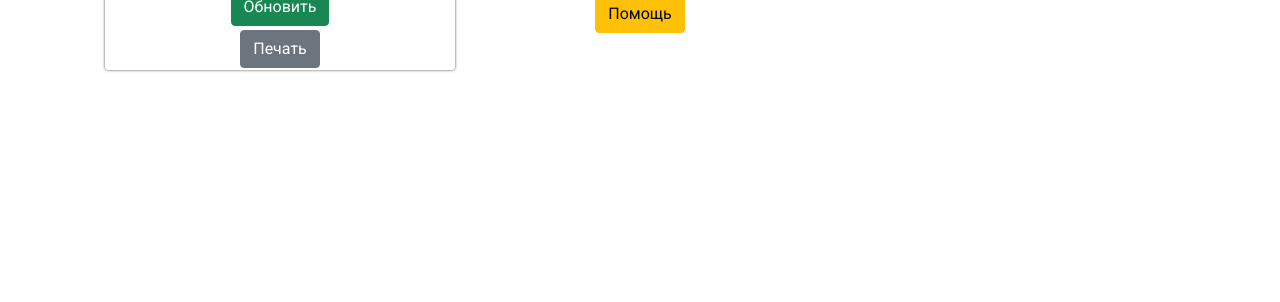
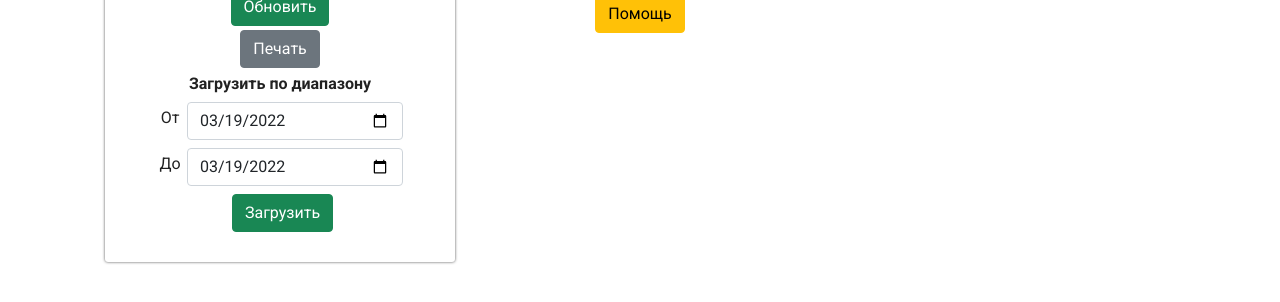
Before and after one commit to Haano/schoolClient, a Vue app: page /Statistic in a window 1280 px wide. Shown: the part 186-488 px from the top of the page. Built offline with nearby package versions, Linux system fonts and the light colour scheme; no server answers.

Commit message:
main home 15.04

```diff
--- a/public/index.html
+++ b/public/index.html
@@ -15,6 +15,7 @@
     <link type="text/css" rel="stylesheet" href="//unpkg.com/bootstrap/dist/css/bootstrap.min.css" />
     <link href="https://cdn.jsdelivr.net/npm/bootstrap@5.0.2/dist/css/bootstrap.min.css" rel="stylesheet" integrity="sha384-EVSTQN3/azprG1Anm3QDgpJLIm9Nao0Yz1ztcQTwFspd3yD65VohhpuuCOmLASjC" crossorigin="anonymous" />
     <script src="https://cdn.jsdelivr.net/npm/bootstrap@5.0.2/dist/js/bootstrap.bundle.min.js" integrity="sha384-MrcW6ZMFYlzcLA8Nl+NtUVF0sA7MsXsP1UyJoMp4YLEuNSfAP+JcXn/tWtIaxVXM" crossorigin="anonymous"></script>
+    <link href="https://cdn.jsdelivr.net/npm/bootstrap@5.1.3/dist/css/bootstrap.min.css" rel="stylesheet" integrity="sha384-1BmE4kWBq78iYhFldvKuhfTAU6auU8tT94WrHftjDbrCEXSU1oBoqyl2QvZ6jIW3" crossorigin="anonymous" />
 </head>
 
 <body>
--- a/src/App.vue
+++ b/src/App.vue
@@ -48,3 +48,4 @@ export default {
   name: "app",
 };
 </script>
+<style lang="scss"></style>
--- a/src/components/Statistic.vue
+++ b/src/components/Statistic.vue
@@ -38,8 +38,53 @@
               Печать
             </button>
           </div>
+
+          <div class="class-mark-change">
+            <b> Загрузить по диапазону</b>
+            <div class="flex-food-main">
+              <div class="flex-food-main">
+                <div style="width: 30px; padding-top: 6px">От</div>
+                <div class="flex" style="width: 220px">
+                  <input
+                    type="date"
+                    v-model="dateFrom"
+                    id="DateFrom"
+                    required
+                    class="form-control"
+                  />
+                </div>
+              </div>
+              <div class="flex-food-main">
+                <div style="width: 30px; padding-top: 6px">До</div>
+                <div class="flex" style="width: 220px">
+                  <input
+                    type="date"
+                    v-model="dateBefore"
+                    id="DateBefore"
+                    required
+                    class="form-control"
+                  />
+                </div>
+              </div>
+              <div class="flex-food-main">
+                <div
+                  class="flex-food"
+                  style="width: 100px; padding: 2px 0 0 5px"
+                >
+                  <button
+                    @click="initializationByRange()"
+                    class="btn btn-success"
+                  >
+                    Загрузить
+                  </button>
+                </div>
+              </div>
+            </div>
+            <br />
+          </div>
         </div>
       </div>
+
       <div>
         <div class="class-mark">
           <ul id="ul-stat">
@@ -155,6 +200,8 @@ import TutorialDataService from "../services/TutorialDataService";
 export default {
   data() {
     return {
+      dateFrom: [],
+      dateBefore: [],
       sCategory: [],
       globalOption: [],
       headers: [
@@ -217,6 +264,17 @@ export default {
       this.changeGlobalOption(this.globalOption);
       //посчитать данные
     },
+    async initializationByRange() {
+      this.clearFullData();
+
+      await this.getAllClass(); //get классов в classList
+      await this.getMarksByDateRange(); // получить все марки (marks and marksPrint)
+      await this.findAllStudents(); // получить всех учеников (students)
+      await this.defineTileColorClass(); //покрасить плитки в нужный цвет
+      await this.countStat();
+      this.changeGlobalOption(this.globalOption);
+      //посчитать данные
+    },
 
     clearFullData() {
       this.classList = [];
@@ -250,6 +308,22 @@ export default {
           console.log(e);
         });
     },
+
+    async getMarksByDateRange() {
+      await TutorialDataService.findMarksByDateRange({
+        classID: null,
+        dateFrom: this.dateFrom,
+        dateBefore: this.dateBefore,
+      })
+        .then((response) => {
+          this.getMarksToPrint(Object.values(response.data));
+          this.marks = Object.values(response.data);
+        })
+        .catch((e) => {
+          console.log(e);
+        });
+    },
+
     getMarksToPrint(data) {
       data.map((mark) => {
         if (mark.causesID != "" && mark.causesID != "Питался") {
@@ -292,7 +366,7 @@ export default {
       console.log("this.marks", this.marks);
       console.log("this.countAll", this.countAll);
       alert(
-        "Красная - еще не подали \nСиняя - подали, но изменили в течении дня \nЗеленые - подали без изменения"
+        "Красная - еще не подали \nСиняя - подали, но изменили в течении дня \nЗеленые - подали без изменения \nПроценты считаются от количества учеников, на которых подали данные (Данные отправлены на: Х)",
       );
     },
     async getFullNameStudents() {
@@ -305,12 +379,12 @@ export default {
             this.$set(
               this.marksPrint[j],
               "FirstName",
-              this.studentsList[i].FirstName
+              this.studentsList[i].FirstName,
             );
             this.$set(
               this.marksPrint[j],
               "LastName",
-              this.studentsList[i].LastName
+              this.studentsList[i].LastName,
             );
             change = true;
             console.log(" BREAK j", j);
@@ -393,8 +467,12 @@ export default {
 
     retrieveData() {
       //поставить текущую дату
-      document.getElementById("Date").value = new Date();
+      // document.getElementById("Date").value = new Date();
+      // document.getElementById("DateBefore").value = new Date();
+      // document.getElementById("DateFrom").value = new Date();
       this.$set(this.sDates, "date", new Date().toISOString().slice(0, 10));
+      this.dateFrom = new Date().toISOString().slice(0, 10);
+      this.dateBefore = new Date().toISOString().slice(0, 10);
     },
 
     getDisplayClass(data) {
@@ -522,7 +600,7 @@ export default {
             this.$set(
               this.classListAll[j],
               "count",
-              this.classListAll[j].count + 1
+              this.classListAll[j].count + 1,
             );
 
             // let countCat = this.sCategory[i].sCategory;
@@ -533,12 +611,12 @@ export default {
                 this.$set(
                   this.classListAll[j],
                   this.sCategory[i].id,
-                  arrayCat[i]
+                  arrayCat[i],
                 );
                 this.$set(
                   this.sCategory[i],
                   "count",
-                  this.sCategory[i].count + 1
+                  this.sCategory[i].count + 1,
                 );
                 console.log("СЛОЖИЛ", this.sCategory[i]);
               }
@@ -555,7 +633,7 @@ export default {
         this.$set(
           this.classListAll[this.classListAll.length - 1],
           this.sCategory[i].id,
-          this.sCategory[i].count
+          this.sCategory[i].count,
         );
       }
 
@@ -571,6 +649,7 @@ export default {
           console.log(e);
         });
     },
+
     getDispleyCategory(data) {
       return {
         sCategory: data.cat,
@@ -580,7 +659,7 @@ export default {
     },
 
     reversedMessage: function (data) {
-      let a = (data / this.studentsList.length) * 100;
+      let a = (data / this.marks.length) * 100;
       console.log(a);
       // `this` указывает на экземпляр vm
       return a.toFixed(2);
--- /dev/null
+++ b/src/components/login.vue
@@ -0,0 +1,94 @@
+<template>
+  <div v-if="show" class="modal-shadow" @click.self="closeModal">
+    <div>
+      <div class="modal-close" @click="closeModal">&#10006;</div>
+      <slot name="title">
+        <h3 class="modal-title">Заголовок</h3>
+      </slot>
+      <slot name="body">
+        <div class="modal-content">Дефолтный контент модального окна</div>
+      </slot>
+      <slot name="footer">
+        <div class="modal-footer">
+          <button class="modal-footer__button" @click="closeModal">Ок</button>
+        </div>
+      </slot>
+    </div>
+  </div>
+</template>
+
+<script>
+export default {
+  name: "ModalWindow",
+  data: function () {
+    return {
+      show: false,
+    };
+  },
+  methods: {
+    closeModal: function () {
+      this.show = false;
+    },
+  },
+};
+</script>
+
+<style scoped lang="scss">
+.modal-shadow {
+  position: absolute;
+  top: 0;
+  left: 0;
+  min-height: 100%;
+  width: 100%;
+  background: rgba(0, 0, 0, 0.39);
+}
+
+.modal {
+  background: #fff;
+  border-radius: 8px;
+  padding: 15px;
+  min-width: 420px;
+  max-width: 480px;
+  position: absolute;
+  top: 50%;
+  left: 50%;
+  transform: translate(-50%, -50%);
+
+  &-close {
+    border-radius: 50%;
+    color: #fff;
+    background: #2a4cc7;
+    display: flex;
+    align-items: center;
+    justify-content: center;
+    position: absolute;
+    top: 7px;
+    right: 7px;
+    width: 30px;
+    height: 30px;
+    cursor: pointer;
+  }
+
+  &-title {
+    color: #0971c7;
+  }
+
+  &-content {
+    margin-bottom: 20px;
+  }
+
+  &-footer {
+    &__button {
+      background-color: #0971c7;
+      color: #fff;
+      border: none;
+      text-align: center;
+      padding: 8px;
+      font-size: 17px;
+      font-weight: 500;
+      border-radius: 8px;
+      min-width: 150px;
+    }
+  }
+}
+</style>
```
Also changed, not shown: src/router.js (+29 -13 lines).
